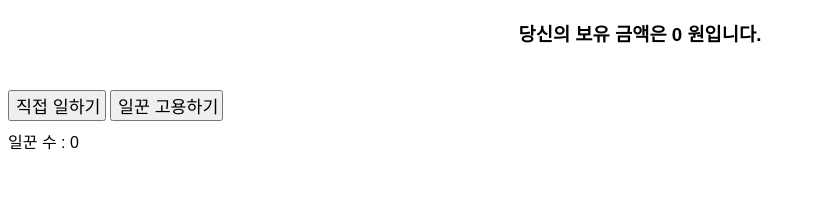
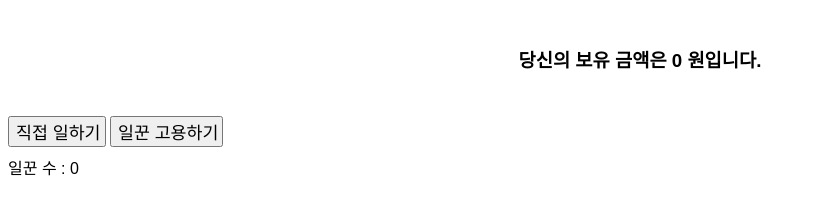
Before and after one commit to riat4312/ChzzkiFrameTest, a plain HTML site: page index.html in a window 1280 px wide. Shown: the whole page, without its empty margins (0-816 px from the left). Drawn offline with Linux system fonts and the light colour scheme.

Commit message:
Update index.html

```diff
--- a/index.html
+++ b/index.html
@@ -6,6 +6,7 @@
 		<title>riat4312 Idle Game</title>
 	</head>
 	<body>
+		<p class="littleX">&nbsp;</p>
 		<h3 class="Now">당신의 보유 금액은 <span id="MoneyX">0</span> 원입니다.</h3>
 		<p>&nbsp;</p>
 		<button id="NewButton" onclick="WorkingClick()">직접 일하기</button>
```
